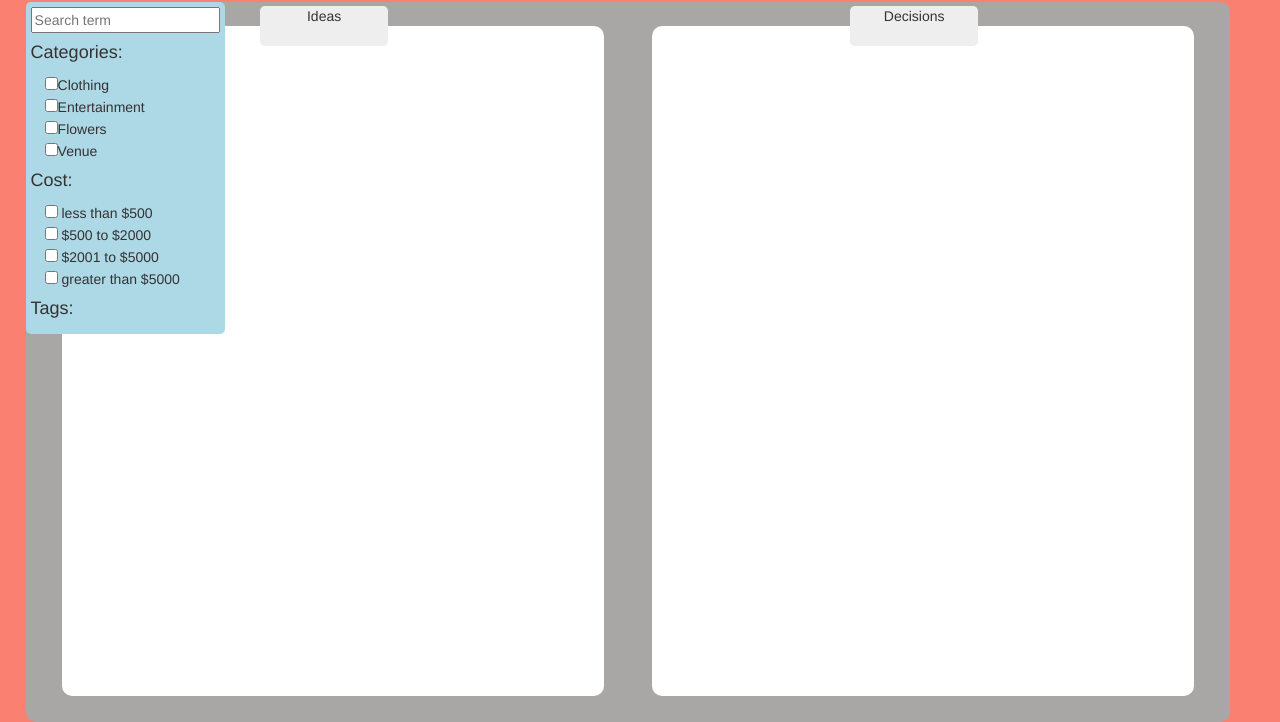
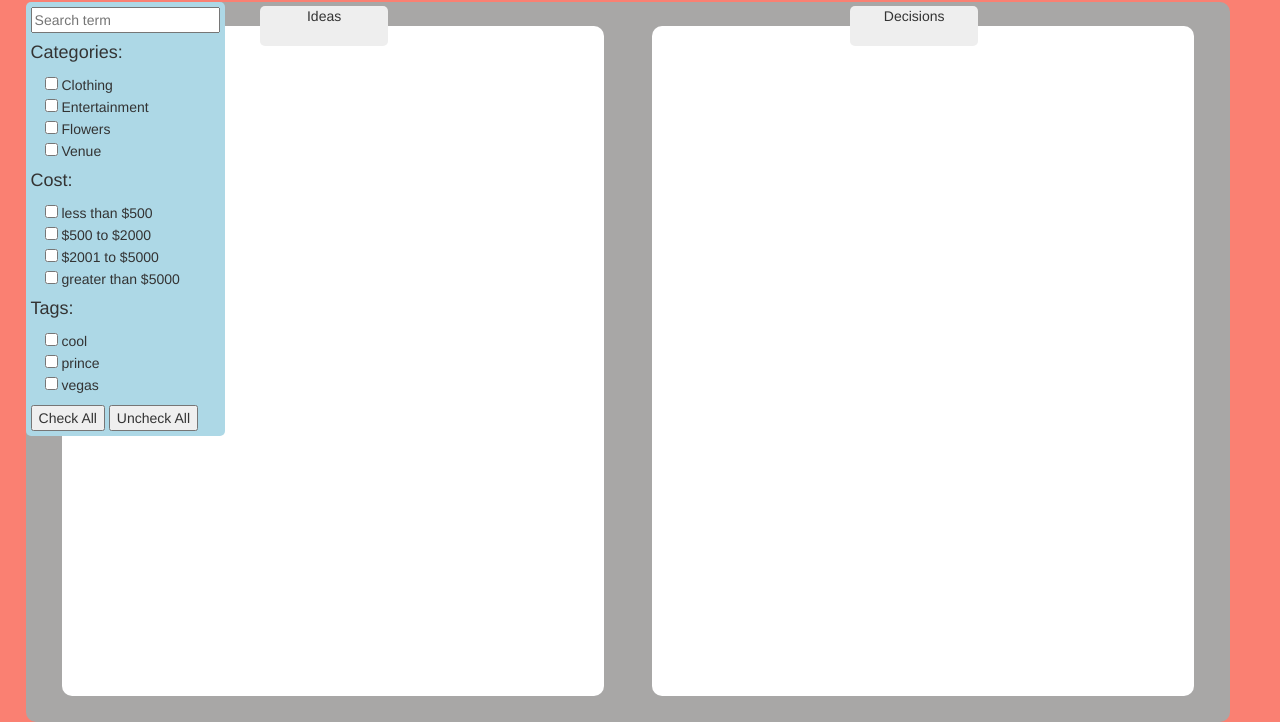
Before and after one commit to j388923r/JordansInnerCircle, a plain HTML site: page prototype.html in a window 1280 px wide. Shown: the part 127-849 px from the top of the page. Drawn offline with nearby package versions, Linux system fonts and the light colour scheme.

Commit message:
added tags to filter

```diff
--- a/prototype.html
+++ b/prototype.html
@@ -110,6 +110,14 @@
                 list-style-type: none;
                 padding-left: 1em
             }
+            #cost {
+                list-style-type: none;
+                padding-left: 1em
+            }
+            #tags {
+                list-style-type: none;
+                padding-left: 1em
+            }
         </style>
 
         <script>
@@ -134,10 +142,16 @@
                 cat_arr.sort();
                 tag_arr.sort();
                 $("#categories").html("");
+                $("#tags").html("");
                 for (var i = 0; i < cat_arr.length; i++) {
                     var cat = cat_arr[i];
-                    var newString = "<li><input type=\"checkbox\" name="+ cat+" />" + cat+ "</li>";
+                    var newString = "<li><input type=\"checkbox\" name="+ cat+" />  " + cat+ "</li>"; //might need to change to allow addition of event listeners
                     $("#categories").append(newString);
+                };
+                for (var i = 0; i < tag_arr.length; i++) {
+                    var tag = tag_arr[i];
+                    var newString = "<li><input type=\"checkbox\" name="+ tag+" />  " + tag+ "</li>";
+                    $("#tags").append(newString);
                 };
             }
         </script>
@@ -166,13 +180,19 @@
                 </ul>
                 <h4>Cost:</h4>
                 <!--do we want this to dynamically change -->
-                <ul id="categories">
-                    <li><input type="checkbox" name="lessThan500" /> less than $500 </li>
-                    <li><input type="checkbox" name="500To2000" /> $500 to $2000 </li>
-                    <li><input type="checkbox" name="2000To5000" /> $2001 to $5000 </li>
-                    <li><input type="checkbox" name="moreThan5000" /> greater than $5000 </li>
+                <ul id="cost">
+                    <li><input type="checkbox" name="lessThan500" />  less than $500 </li>
+                    <li><input type="checkbox" name="500To2000" />  $500 to $2000 </li>
+                    <li><input type="checkbox" name="2000To5000" />  $2001 to $5000 </li>
+                    <li><input type="checkbox" name="moreThan5000" />  greater than $5000 </li>
                 </ul>
                 <h4>Tags:</h4>
+                <ul id="tags">
+
+                </ul>
+
+                <input id="btnCheckAll" type="button" name="checkAll" value="Check All"/>
+                <input id="btnUncheckAll" type="button" name="uncheckAll" value="Uncheck All"/>
 
             </div>
         </div>
```
